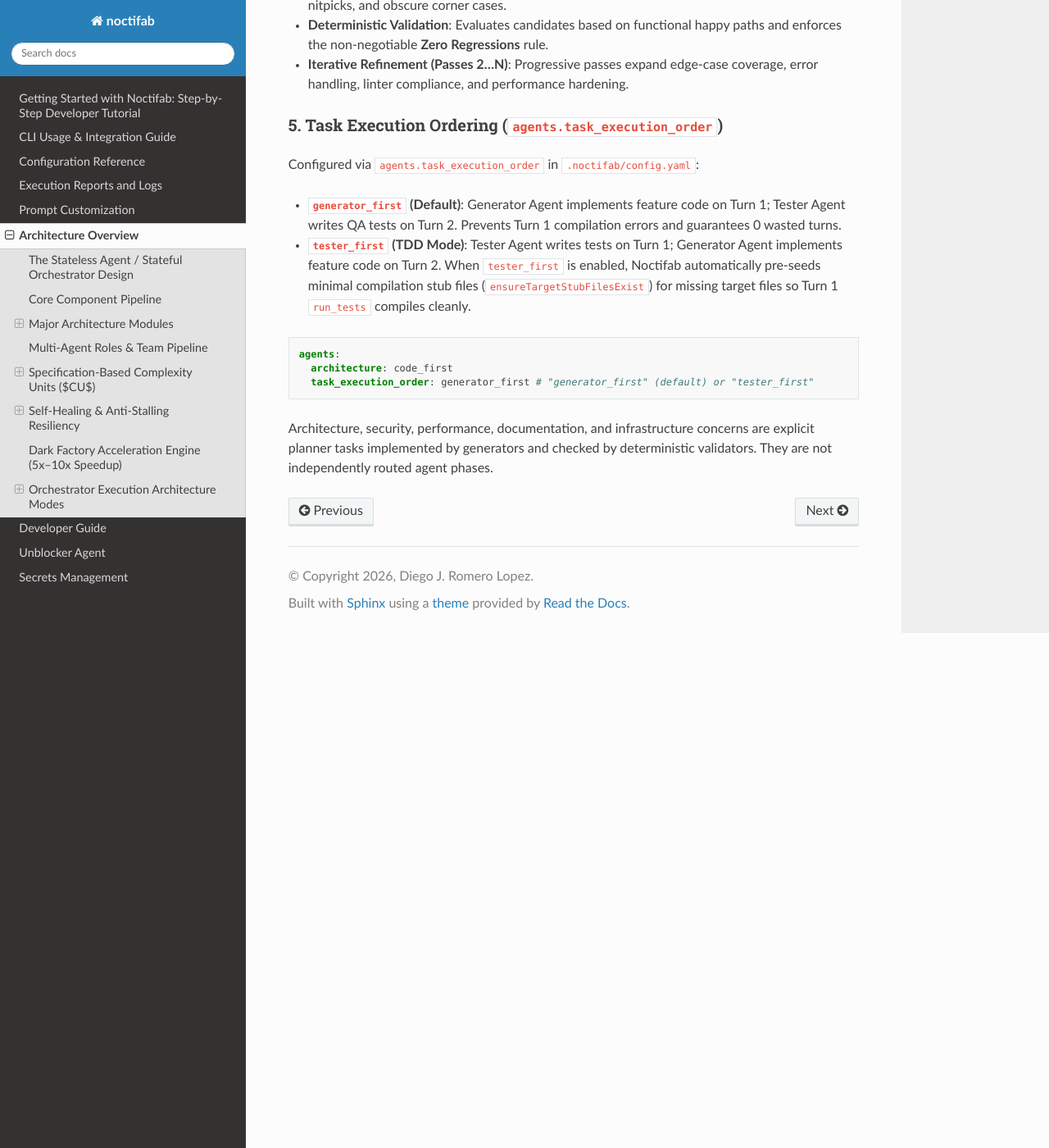
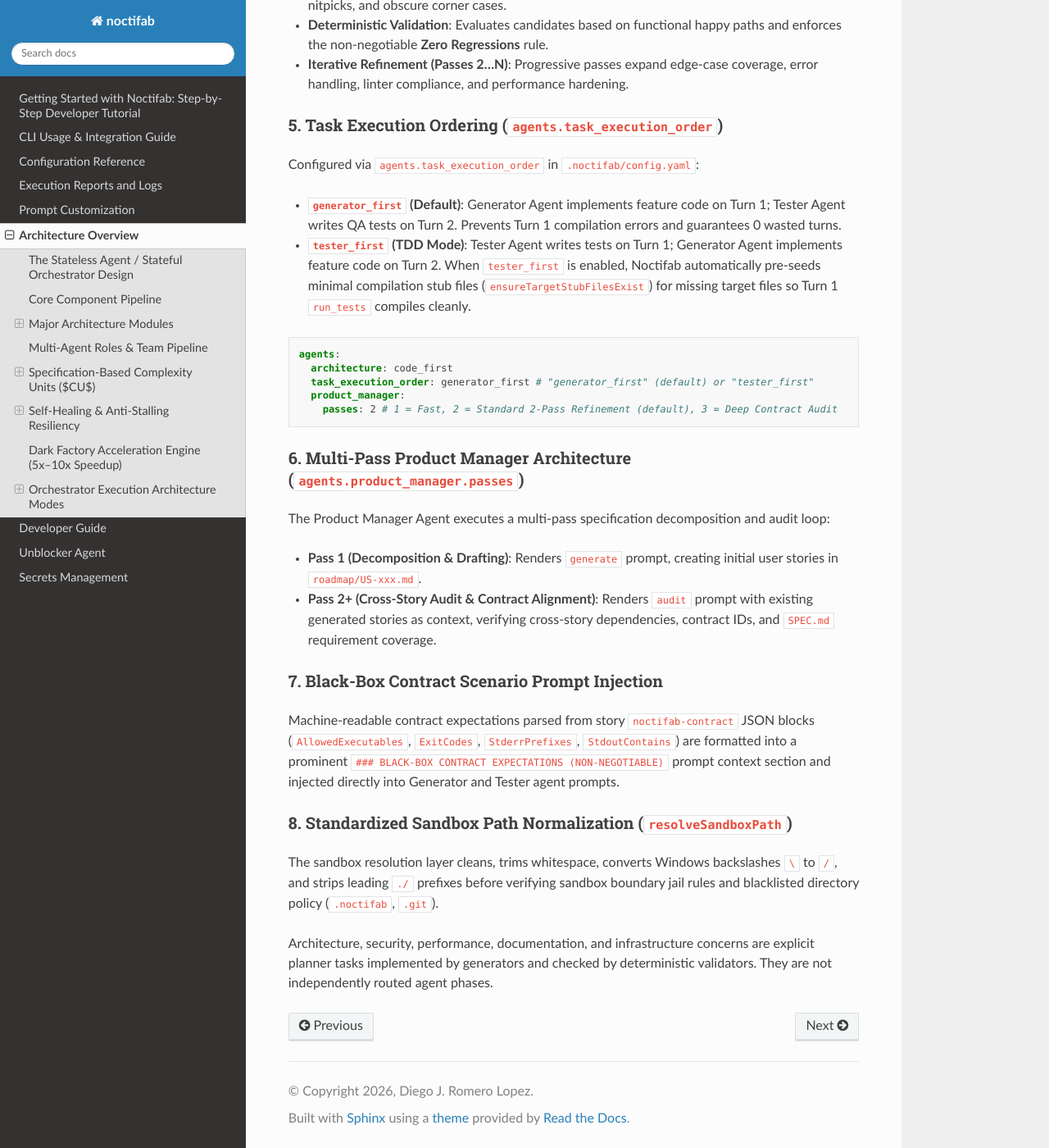
Before and after one commit to diegojromerolopez/noctifab, a Sphinx documentation site: the page built from docs/architecture.md, in a window 1280 px wide and 1400 px high, scrolled down 12649 px. Shown: the whole window at 82% size. Built offline with Sphinx 7.4.7 and the Read the Docs theme 3.1.0, drawn with Linux system fonts in a browser that asks for light colours.

````diff
--- a/docs/architecture.md
+++ b/docs/architecture.md
@@ -403,6 +403,19 @@ Configured via `agents.task_execution_order` in `.noctifab/config.yaml`:
 agents:
   architecture: code_first
   task_execution_order: generator_first # "generator_first" (default) or "tester_first"
+  product_manager:
+    passes: 2 # 1 = Fast, 2 = Standard 2-Pass Refinement (default), 3 = Deep Contract Audit
 ```
 
+### 6. Multi-Pass Product Manager Architecture (`agents.product_manager.passes`)
+The Product Manager Agent executes a multi-pass specification decomposition and audit loop:
+* **Pass 1 (Decomposition & Drafting)**: Renders `generate` prompt, creating initial user stories in `roadmap/US-xxx.md`.
+* **Pass 2+ (Cross-Story Audit & Contract Alignment)**: Renders `audit` prompt with existing generated stories as context, verifying cross-story dependencies, contract IDs, and `SPEC.md` requirement coverage.
+
+### 7. Black-Box Contract Scenario Prompt Injection
+Machine-readable contract expectations parsed from story `noctifab-contract` JSON blocks (`AllowedExecutables`, `ExitCodes`, `StderrPrefixes`, `StdoutContains`) are formatted into a prominent `### BLACK-BOX CONTRACT EXPECTATIONS (NON-NEGOTIABLE)` prompt context section and injected directly into Generator and Tester agent prompts.
+
+### 8. Standardized Sandbox Path Normalization (`resolveSandboxPath`)
+The sandbox resolution layer cleans, trims whitespace, converts Windows backslashes `\` to `/`, and strips leading `./` prefixes before verifying sandbox boundary jail rules and blacklisted directory policy (`.noctifab`, `.git`).
+
 Architecture, security, performance, documentation, and infrastructure concerns are explicit planner tasks implemented by generators and checked by deterministic validators. They are not independently routed agent phases.
````
Also changed, not shown: README.md (+5 -0 lines), docs/cli_usage.md (+11 -1 lines), docs/configuration.md (+2 -1 lines), docs/execution_report.md (+1 -1 lines).
